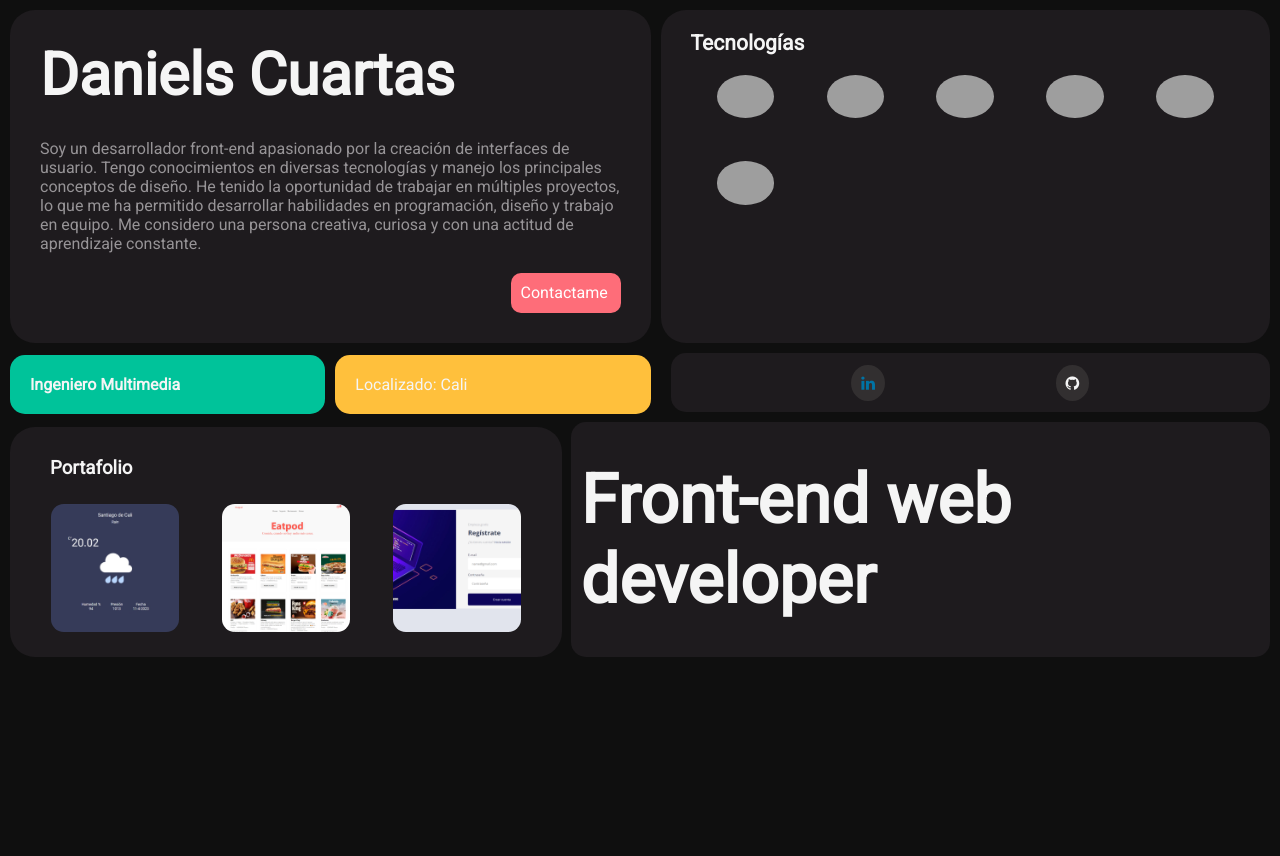
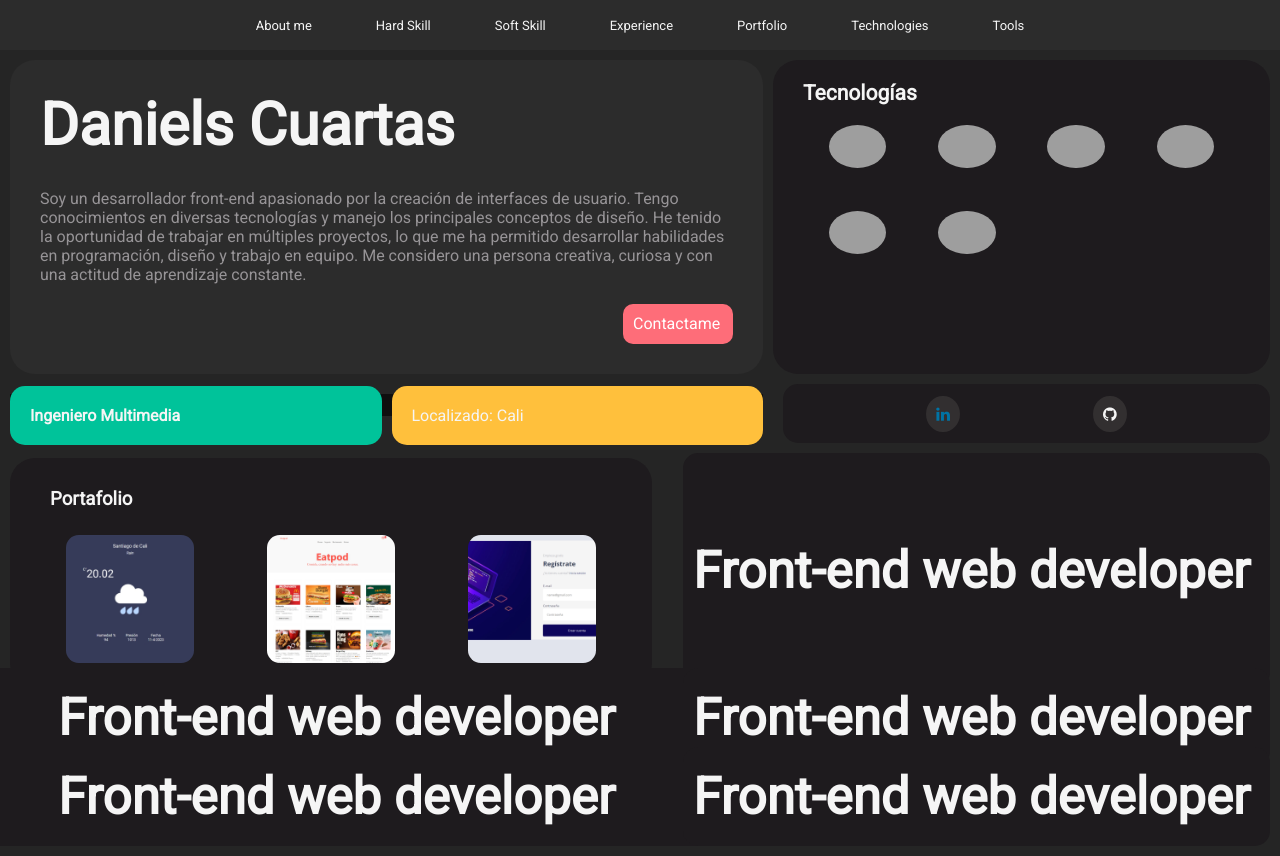
Before and after one commit to Joseph2912/Portfolio, a plain HTML site: page index.html in a window 1280 px wide. Before the commit the page ends 800 px from the top, so only its background shows below. Drawn offline with Linux system fonts and the light colour scheme; grey boxes are pictures that could not be loaded.

Commit message:
Fix semantic and add nav

```diff
--- a/index.css
+++ b/index.css
@@ -4,75 +4,115 @@
 * {
   margin: 0;
   padding: 0;
+}
+
+body {
+  background-color: #252525;
+}
+
+.contenedor_nav {
+  display: flex;
+  position: sticky;
+  justify-content: space-evenly;
+  align-items: center;
+  background-color: #2c2c2c;
+  width: 100%;
+  height: 50px;
+  top: 0px;
+
+
+}
+ul{
+    display: flex;
+    gap: 64px;
+    list-style-type: none;
+}
+
+.navbar {
+  color: whitesmoke;
+  font-size: 13px;
+  font-family: "Roboto", sans-serif;
+  font-style: none;
+  text-decoration: none;
+  animation: entrando  .8s 0.5s ease-out both;
 
 }
 
-body {
+.navbar li a {
 
-    background-color: #0F0F0F;
+  font-style: none;
+  text-decoration: none;
+  color: whitesmoke;
+  box-sizing: content-box;
+  transition: color .3s ease-in-out;
+}
+
+.navbar li a:hover{
+
+    color: #F8A210;
+
+}
+
+@keyframes entrando{
+
+    from {
+        opacity: 0;
+        transform: translateY(-50px);
+    }
+
+    to {
+        opacity: 1;
+        transform: translateY(0);
+    }
+
 
 }
 
 .contenedor {
-
   display: grid;
   grid-template-columns: auto auto;
   grid-template-rows: auto auto;
   grid-gap: 10px;
-    padding:  10px;
-
-
-
+  padding: 10px;
 }
 
 .Sobre-mi {
-
   display: flex;
   flex-direction: column;
-    background-color: #1E1B1E;
+  background-color: #2c2c2c;
   width: auto;
   height: auto;
   border-radius: 25px;
   padding: 30px;
-
 }
 
-
 .nombre {
-
   display: flex;
   color: whitesmoke;
   font-family: "Roboto", sans-serif;
-
 }
 
 .nombre h1 {
-
   font-size: 59px;
-
 }
 
 .parrafo {
-
   display: flex;
   flex-wrap: wrap;
   justify-content: right;
   color: #979497;
   font-family: "Roboto", sans-serif;
   padding-top: 30px;
-
-
 }
 
 .red-button {
-
   width: 100px;
   height: 30px;
   margin-left: 0px;
   margin-top: 20px;
-    background-color: #FE6D79;
+  background-color: #fe6d79;
   color: #fff;
-    font-family: 'Roboto', sans-serif;
+  font-family: "Roboto", sans-serif;
   font-size: 16px;
   border-radius: 10px;
   border: none;
@@ -83,8 +123,7 @@ body {
   font-style: none;
   text-decoration: none;
 }
-  .red-button a{
-
+.red-button a {
   font-family: "Roboto", sans-serif;
   color: whitesmoke;
   font-style: none;
@@ -93,26 +132,19 @@ body {
 
 .red-button:hover {
   background-color: whitesmoke;
-    color: #FE6D79;
-
+  color: #fe6d79;
 }
 
-
-
-
 .tecnologías {
-
   display: flex;
   flex-direction: column;
-    background-color: #1E1B1E;
+  background-color: #1e1b1e;
   width: auto;
   height: auto;
   border-radius: 25px;
-
 }
 
 .titulo-h {
-
   display: flex;
   color: whitesmoke;
   font-family: "Roboto", sans-serif;
@@ -120,11 +152,9 @@ body {
   margin-bottom: 20px;
   padding-left: 30px;
   font-size: 18px;
-
 }
 
 .Habilidades {
-
   display: grid;
   grid-template-columns: repeat(auto-fit, minmax(100px, 1fr));
   /* Establece el ancho mínimo de cada columna en 150px y las hace flexibles */
@@ -135,36 +165,28 @@ body {
   align-items: center;
   padding-left: 30px;
   padding-right: 30px;
-
-
 }
 
-.Habilidades>div {
+.Habilidades > div {
   padding: 0px;
   text-align: center;
 }
 
-.Habilidades>div img {
+.Habilidades > div img {
   max-width: 100%;
   height: 50%;
 }
 
 .html {
-
-
   align-items: center;
   justify-content: center;
   width: auto;
   height: 100%;
   background-repeat: none;
   background-position: center;
-
-
-
 }
 
 .html img {
-
   max-width: 100%;
   /* Hace que la imagen se ajuste al ancho del contenedor */
   height: auto;
@@ -172,11 +194,9 @@ body {
   background-repeat: none;
   background-position: center;
   border-radius: 50%;
-
 }
 
 .css {
-
   align-items: center;
   justify-content: center;
   width: auto;
@@ -184,11 +204,9 @@ body {
   background-repeat: none;
   background-position: center;
   padding-left: 30px;
-
 }
 
 .css img {
-
   max-width: 100%;
   /* Hace que la imagen se ajuste al ancho del contenedor */
   height: auto;
@@ -196,11 +214,9 @@ body {
   background-repeat: none;
   background-position: center;
   border-radius: 50%;
-
 }
 
 .js {
-
   align-items: center;
   justify-content: center;
   width: auto;
@@ -208,11 +224,9 @@ body {
   background-repeat: none;
   background-position: center;
   padding-left: 30px;
-
 }
 
 .js img {
-
   max-width: 100%;
   /* Hace que la imagen se ajuste al ancho del contenedor */
   height: auto;
@@ -220,12 +234,9 @@ body {
   background-repeat: none;
   background-position: center;
   border-radius: 50%;
-
 }
 
 .react {
-
-
   align-items: center;
   justify-content: center;
   width: auto;
@@ -233,11 +244,9 @@ body {
   background-repeat: none;
   background-position: center;
   padding-left: 30px;
-
 }
 
 .react img {
-
   max-width: 100%;
   /* Hace que la imagen se ajuste al ancho del contenedor */
   height: auto;
@@ -245,11 +254,9 @@ body {
   background-repeat: none;
   background-position: center;
   border-radius: 50%;
-
 }
 
 .github {
-
   align-items: center;
   justify-content: center;
   width: auto;
@@ -257,11 +264,9 @@ body {
   background-repeat: none;
   background-position: center;
   padding-left: 30px;
-
 }
 
 .github img {
-
   max-width: 100%;
   /* Hace que la imagen se ajuste al ancho del contenedor */
   height: auto;
@@ -269,11 +274,9 @@ body {
   background-repeat: none;
   background-position: center;
   border-radius: 50%;
-
 }
 
 .sql {
-
   align-items: center;
   justify-content: center;
   width: auto;
@@ -281,11 +284,9 @@ body {
   background-repeat: none;
   background-position: center;
   padding-left: 30px;
-
 }
 
 .sql img {
-
   max-width: 100%;
   /* Hace que la imagen se ajuste al ancho del contenedor */
   height: auto;
@@ -293,80 +294,68 @@ body {
   background-repeat: none;
   background-position: center;
   border-radius: 50%;
-
 }
 
 .ingeniero {
-
   display: flex;
   align-items: center;
   justify-content: left;
-    background-color: #0F0F0F;
+  background-color: #0f0f0f;
   width: auto;
   height: 25%;
   margin-top: 10px;
   color: whitesmoke;
   font-family: "Roboto", sans-serif;
-
 }
 
 .titulacion {
-
   display: flex;
   width: 90%;
-    background-color: #00C39A;
+  background-color: #00c39a;
   margin-top: 20px;
   padding: 20px;
   border-radius: 15px;
   font-style: none;
   text-decoration: none;
-
 }
-.titulacion a{
-
+.titulacion a {
   color: whitesmoke;
   font-style: none;
   text-decoration: none;
-
 }
 
 .Vivienda {
-
   display: flex;
   width: 90%;
-    background-color: #FFC03C;
+  background-color: #ffc03c;
   margin-top: 20px;
   margin-left: 10px;
   padding: 20px;
   border-radius: 15px;
-
 }
-.redes{
-
-
+.redes {
   display: inline-flex;
   flex-direction: row;
   width: auto;
   height: auto;
   justify-content: space-evenly;
   align-items: center;
-    background-color: #1E1B1E;
+  background-color: #1e1b1e;
   margin-bottom: 30px;
   margin-left: 10px;
   padding: 10px;
   border-radius: 15px;
   color: whitesmoke;
   font-family: "Roboto", sans-serif;
-
 }
 
 .fa-linkedin {
-    padding: 10px ;
-    -o-transition: .5s;
-    -ms-transition: .5s;
-    -moz-transition: .5s;
-    -webkit-transition: .5s;
-    transition: .5s;
+  padding: 10px;
+  -o-transition: 0.5s;
+  -ms-transition: 0.5s;
+  -moz-transition: 0.5s;
+  -webkit-transition: 0.5s;
+  transition: 0.5s;
   background-color: #322f30;
   color: #0073a4;
   border-radius: 100%;
@@ -375,15 +364,14 @@ body {
 .fa-linkedin:hover {
   background-color: #0073a4;
   color: #322f30;
-
 }
 .fa-github {
-    padding: 10px ;
-    -o-transition: .5s;
-    -ms-transition: .5s;
-    -moz-transition: .5s;
-    -webkit-transition: .5s;
-    transition: .5s;
+  padding: 10px;
+  -o-transition: 0.5s;
+  -ms-transition: 0.5s;
+  -moz-transition: 0.5s;
+  -webkit-transition: 0.5s;
+  transition: 0.5s;
   background-color: #322f30;
   color: whitesmoke;
   border-radius: 100%;
@@ -392,25 +380,20 @@ body {
 .fa-github:hover {
   background-color: whitesmoke;
   color: #322f30;
-
 }
 
 .portafolio {
-
   display: flex;
   flex-direction: column;
-    background-color: #1E1B1E;
+  background-color: #1e1b1e;
   padding: 20px;
   border-radius: 25px;
   margin-top: -25px;
   height: auto;
   width: 80%;
-
 }
 
-
 .titulo-portafolio {
-
   display: flex;
   justify-content: left;
   width: auto;
@@ -420,7 +403,6 @@ body {
   font-family: "Roboto", sans-serif;
   margin-left: 20px;
   margin-bottom: 20px;
-
 }
 
 .div-port {
@@ -440,8 +422,6 @@ body {
   height: 10vw; /* Cambiado a la unidad vw */
   width: 10vw; /* Cambiado a la unidad vw */
   margin: 5px; /* Agregado un margen para separar los elementos */
-
-
 }
 
 .clima img {
@@ -451,15 +431,13 @@ body {
   border-radius: 10%;
 }
 
-.Super-title{
-
-
+.Super-title {
   display: flex;
   width: auto;
   height: auto;
-    justify-content:center;
+  justify-content: center;
   align-items: center;
-    background-color: #1E1B1E;
+  background-color: #1e1b1e;
   margin-top: -30px;
   margin-left: -90px;
   padding: 20px;
@@ -468,31 +446,26 @@ body {
   color: whitesmoke;
   font-family: "Roboto", sans-serif;
   font-size: 34px;
-
 }
 
-
 @media (max-width: 768px) {
-
   .Sobre-mi {
-
     display: flex;
     flex-direction: column;
-        background-color: #1E1B1E;
+    background-color: #1e1b1e;
     width: auto;
     height: 90%;
     border-radius: 25px;
     padding: 30px;
-
   }
 
-    .Super-title{
+  .Super-title {
     display: flex;
     width: auto;
     height: auto;
-        justify-content:center;
+    justify-content: center;
     align-items: center;
-        background-color: #1E1B1E;
+    background-color: #1e1b1e;
     margin-bottom: 0px;
     margin-top: -30px;
     margin-left: -120px;
@@ -501,17 +474,13 @@ body {
     color: whitesmoke;
     font-family: "Roboto", sans-serif;
     font-size: 24px;
-
   }
 
-    .portafolio{
-
+  .portafolio {
     height: auto;
     width: 100px;
-
   }
   .titulo-portafolio {
-
     display: flex;
     justify-content: left;
     width: auto;
@@ -521,7 +490,6 @@ body {
     font-family: "Roboto", sans-serif;
     margin-left: 0px;
     margin-bottom: 20px;
-
   }
   .clima {
     height: 100px;
--- a/index.html
+++ b/index.html
@@ -1,106 +1,169 @@
 <!DOCTYPE html>
 <html>
-
   <head>
-    <meta charset='utf-8'>
-    <meta http-equiv='X-UA-Compatible' content='IE=edge'>
+    <meta charset="utf-8" />
+    <meta http-equiv="X-UA-Compatible" content="IE=edge" />
     <title>Daniels Cuartas</title>
-    <meta name='viewport' content='width=device-width, initial-scale=1'>
-    <link rel='stylesheet' type='text/css' media='screen' href='index.css'>
+    <meta name="viewport" content="width=device-width, initial-scale=1" />
+    <link rel="stylesheet" type="text/css" media="screen" href="index.css" />
     <link rel="preconnect" href="https://fonts.googleapis.com" />
     <link rel="preconnect" href="https://fonts.gstatic.com" crossorigin />
-    <link href="https://fonts.googleapis.com/css2?family=Roboto&display=swap" rel="stylesheet" />
-    <script src='main.js'></script>
+    <link
+      href="https://fonts.googleapis.com/css2?family=Roboto&display=swap"
+      rel="stylesheet"
+    />
+    <!-- <script src="main.js"></script> -->
   </head>
+  <body>
+    <header class="contenedor_nav">
+        <nav class="navbar">
+            <ul>
+                <li>
+                   <a href="#sobre-mí">About me</a>
+                </li>
+                <li>
+                   <a href="#HardSkill">Hard Skill</a>
+                </li>
+                <li>
+                   <a href="#SoftSkill">Soft Skill</a>
+                </li>
+                <li>
+                   <a href="#Experience">Experience</a>
+                </li>
+                <li>
+                   <a href="#Portfolio">Portfolio</a>
+                </li>
+                <li>
+                   <a href="#Tecnologies">Technologies</a>
+                </li>
+                <li>
+                    <a href="#Tools">Tools</a>
+                </li>
+            </ul>
+        </nav>
 
-<body>
+    </header>
 
-    <div class="contenedor">
+    <main class="contenedor" id="sobre-mí">
+      <section class="Sobre-mi">
+        <header class="nombre">
+          <h1>Daniels Cuartas</h1>
+        </header>
+        <article class="parrafo">
+          <p>
+            Soy un desarrollador front-end apasionado por la creación de
+            interfaces de usuario. Tengo conocimientos en diversas tecnologías y
+            manejo los principales conceptos de diseño. He tenido la oportunidad
+            de trabajar en múltiples proyectos, lo que me ha permitido
+            desarrollar habilidades en programación, diseño y trabajo en equipo.
+            Me considero una persona creativa, curiosa y con una actitud de
+            aprendizaje constante.
+          </p>
+          <a
+            href="https://www.linkedin.com/in/daniels-cuartas-b92a20138/"
+            class="red-button"
+            target="_blank"
+            >Contactame</a
+          >
+        </article>
+      </section>
 
-        <div class="Sobre-mi">
-            <div class="nombre">
-                <h1>Daniels Cuartas</h1>
-            </div>
-            <div class="parrafo">
-                <p>Soy un desarrollador front-end apasionado por la creación de interfaces de usuario. Tengo
-                    conocimientos en diversas tecnologías y manejo los principales conceptos de diseño. He tenido la
-                    oportunidad de trabajar en múltiples proyectos, lo que me ha permitido desarrollar habilidades en
-                    programación, diseño y trabajo en equipo. Me considero una persona creativa, curiosa y con una
-                    actitud de aprendizaje constante.</p>
-
-
-                    <a href="https://www.linkedin.com/in/daniels-cuartas-b92a20138/" class="red-button" target="_blank">Contactame</a>
-
-            </div>
-
-
-
-        </div>
-        <div class="tecnologías">
-            <div class="titulo-h">
+      <section class="tecnologías">
+        <header class="titulo-h">
           <h3>Tecnologías</h3>
-            </div>
-            <div class="Habilidades">
+        </header>
+        <article class="Habilidades">
           <div class="html">
-                    <img src="https://upload.wikimedia.org/wikipedia/commons/a/a8/AnantP%40html.png" />
+            <img
+              src="https://upload.wikimedia.org/wikipedia/commons/a/a8/AnantP%40html.png"
+            />
           </div>
           <div class="css">
-                    <img src="https://upload.wikimedia.org/wikipedia/commons/8/80/AnantP%40css.png" />
+            <img
+              src="https://upload.wikimedia.org/wikipedia/commons/8/80/AnantP%40css.png"
+            />
           </div>
           <div class="js">
             <img
-                        src="https://upload.wikimedia.org/wikipedia/commons/thumb/9/99/Unofficial_JavaScript_logo_2.svg/1200px-Unofficial_JavaScript_logo_2.svg.png" />
+              src="https://upload.wikimedia.org/wikipedia/commons/thumb/9/99/Unofficial_JavaScript_logo_2.svg/1200px-Unofficial_JavaScript_logo_2.svg.png"
+            />
           </div>
           <div class="react">
             <img
-                        src="https://img.swapcard.com/?u=https%3A%2F%2Fcdn-api.swapcard.com%2Fpublic%2Fimages%2Fef683f4577394d7293831c9bede3c14b.png&q=0.8&m=fit&w=1200" />
+              src="https://img.swapcard.com/?u=https%3A%2F%2Fcdn-api.swapcard.com%2Fpublic%2Fimages%2Fef683f4577394d7293831c9bede3c14b.png&q=0.8&m=fit&w=1200"
+            />
           </div>
           <div class="github">
             <img
-                        src="https://viget.imgix.net/Githhub_Invertocat_Avatar.jpg?auto=format%2Ccompress&crop=focalpoint&fit=crop&fp-x=0.5&fp-y=0.5&ixlib=php-2.1.1&q=90&w=1200&s=adf46fec8740b0299e6eab89c77d0e9f" />
+              src="https://viget.imgix.net/Githhub_Invertocat_Avatar.jpg?auto=format%2Ccompress&crop=focalpoint&fit=crop&fp-x=0.5&fp-y=0.5&ixlib=php-2.1.1&q=90&w=1200&s=adf46fec8740b0299e6eab89c77d0e9f"
+            />
           </div>
           <div class="sql">
             <img
-                        src="https://upload.wikimedia.org/wikipedia/commons/thumb/0/0e/Antu_mysql-workbench.svg/1200px-Antu_mysql-workbench.svg.png" />
+              src="https://upload.wikimedia.org/wikipedia/commons/thumb/0/0e/Antu_mysql-workbench.svg/1200px-Antu_mysql-workbench.svg.png"
+            />
           </div>
-            </div>
-        </div>
-        <div class="ingeniero">
-            <div class="titulacion">
-              <a href="https://www.uao.edu.co/programa/ingenieria-multimedia/"> <h4>Ingeniero Multimedia</h4></a>
-            </div>
-            <div class="Vivienda">
+        </article>
+      </section>
+
+      <section class="ingeniero">
+        <header class="titulacion">
+          <a href="https://www.uao.edu.co/programa/ingenieria-multimedia/">
+            <h4>Ingeniero Multimedia</h4>
+          </a>
+        </header>
+        <article class="Vivienda">
           <p>Localizado: Cali</p>
-            </div>
-        </div>
-        <div class="redes">
-            <a href="https://www.linkedin.com/in/daniels-cuartas-b92a20138/" class="social-icon"><i
-                    class="fa fa-linkedin"></i></a>
-            <a href="https://github.com/Joseph2912" class="social-icon"> <i class="fa fa-github"></i></a>
+        </article>
+      </section>
 
-        </div>
-        <div class="portafolio">
-            <div class="titulo-portafolio">
+      <section class="redes">
+        <a
+          href="https://www.linkedin.com/in/daniels-cuartas-b92a20138/"
+          class="social-icon"
+          ><i class="fa fa-linkedin"></i
+        ></a>
+        <a href="https://github.com/Joseph2912" class="social-icon">
+          <i class="fa fa-github"></i
+        ></a>
+      </section>
+
+      <section class="portafolio">
+        <header class="titulo-portafolio">
           <h3>Portafolio</h3>
-            </div>
-            <div class="div-port">
+        </header>
+        <article class="div-port">
           <div class="clima">
-                    <a href="https://github.com/Joseph2912/Proyecto_clima"> <img src="Mesa de trabajo 1.jpg"/></a>
+            <a href="https://github.com/Joseph2912/Proyecto_clima">
+              <img src="Mesa de trabajo 1.jpg"
+            /></a>
           </div>
           <div class="clima">
-                 <img src="Mesa de trabajo 2.jpg"/>
+            <img src="Mesa de trabajo 2.jpg" />
           </div>
           <div class="clima">
-                    <a href="https://github.com/Joseph2912/Proyecto_Registro_Login"> <img src="Mesa de trabajo 3.jpg"/> </a>
+            <a href="https://github.com/Joseph2912/Proyecto_Registro_Login">
+              <img src="Mesa de trabajo 3.jpg" />
+            </a>
           </div>
-            </div>
-        </div>
+        </article>
+      </section>
 
-    <div class="Super-title">
-        <h1>Front-end web developer </h1>
-    </div>
-</div>
-
+      <section class="Super-title">
+        <h1>Front-end web developer</h1>
+      </section>
+      <section class="Super-title">
+        <h1>Front-end web developer</h1>
+      </section>
+      <section class="Super-title">
+        <h1>Front-end web developer</h1>
+      </section>
+      <section class="Super-title">
+        <h1>Front-end web developer</h1>
+      </section>
+      <section class="Super-title">
+        <h1>Front-end web developer</h1>
+      </section>
+    </main>
   </body>
-
 </html>
```
Lines whose indentation alone changed are shown as unchanged.
